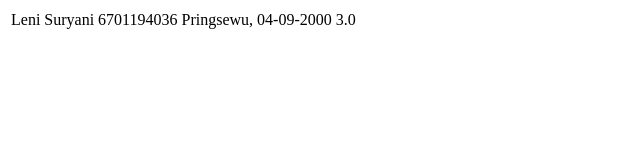
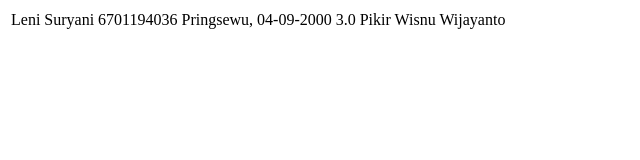
Before and after one commit to Leni03668/6701194036---assesment1pwb, a plain HTML site: page index.html in a window 1280 px wide. Shown: the whole page, without its empty margins (0-640 px from the left). Drawn offline with Linux system fonts and the light colour scheme.

Commit message:
v1.2.0-6701194036

```diff
--- a/index.html
+++ b/index.html
@@ -4,5 +4,6 @@
 <td>6701194036</td>
 <td>Pringsewu, 04-09-2000</td>
 <td>3.0</td>
+<td>Pikir Wisnu Wijayanto</td>
 </tr>
 </table>
```
Also changed, not shown: about.html (added, +1 -0 lines).
